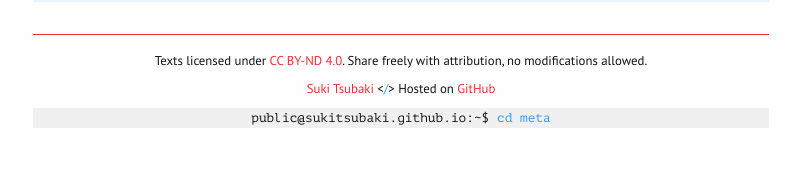
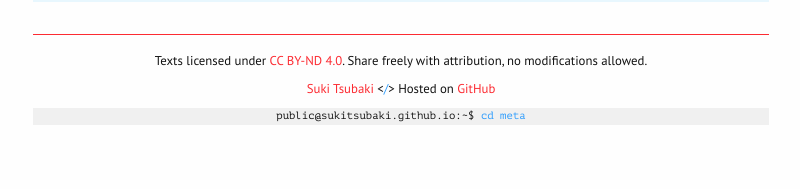
Before and after one commit to sukitsubaki/sukitsubaki.github.io, a Jekyll site: the page built from index.html, in a window 1280 px wide. Shown: the part 1579-1768 px from the top of the page, without its empty margins (239-1039 px from the left). Built offline with Jekyll 4.4.1, drawn with Linux system fonts in a browser that asks for light colours.

Commit message:
align site-meta

```diff
--- a/assets/css/modules/footer.css
+++ b/assets/css/modules/footer.css
@@ -29,9 +29,11 @@
 
 .site-meta {
     font-family: var(--font-monospace);
+    font-size: smaller;
     background-color: var(--color-border-light);
     color: var(--color--gray);
     margin-top: var(--spacing-xs);
+    margin-bottom: 0;
 }
 
 .site-meta__link {
```
